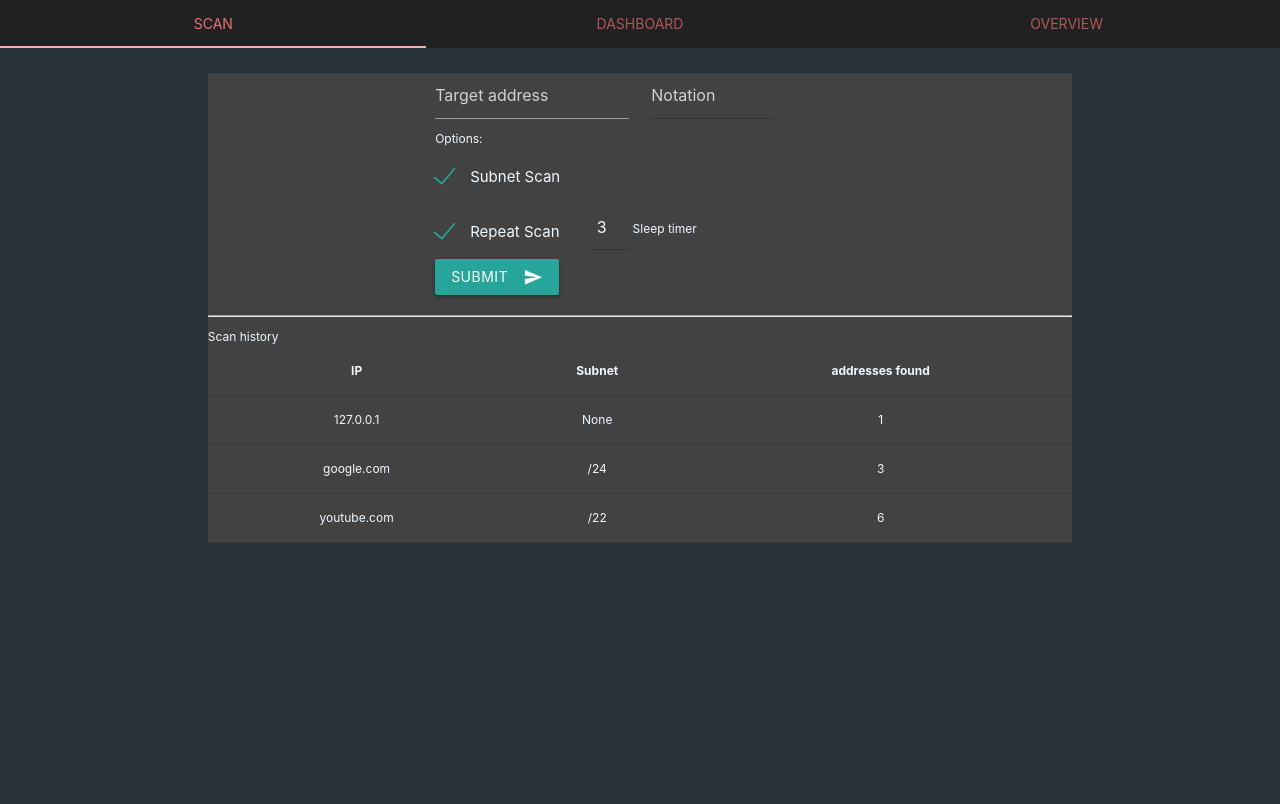
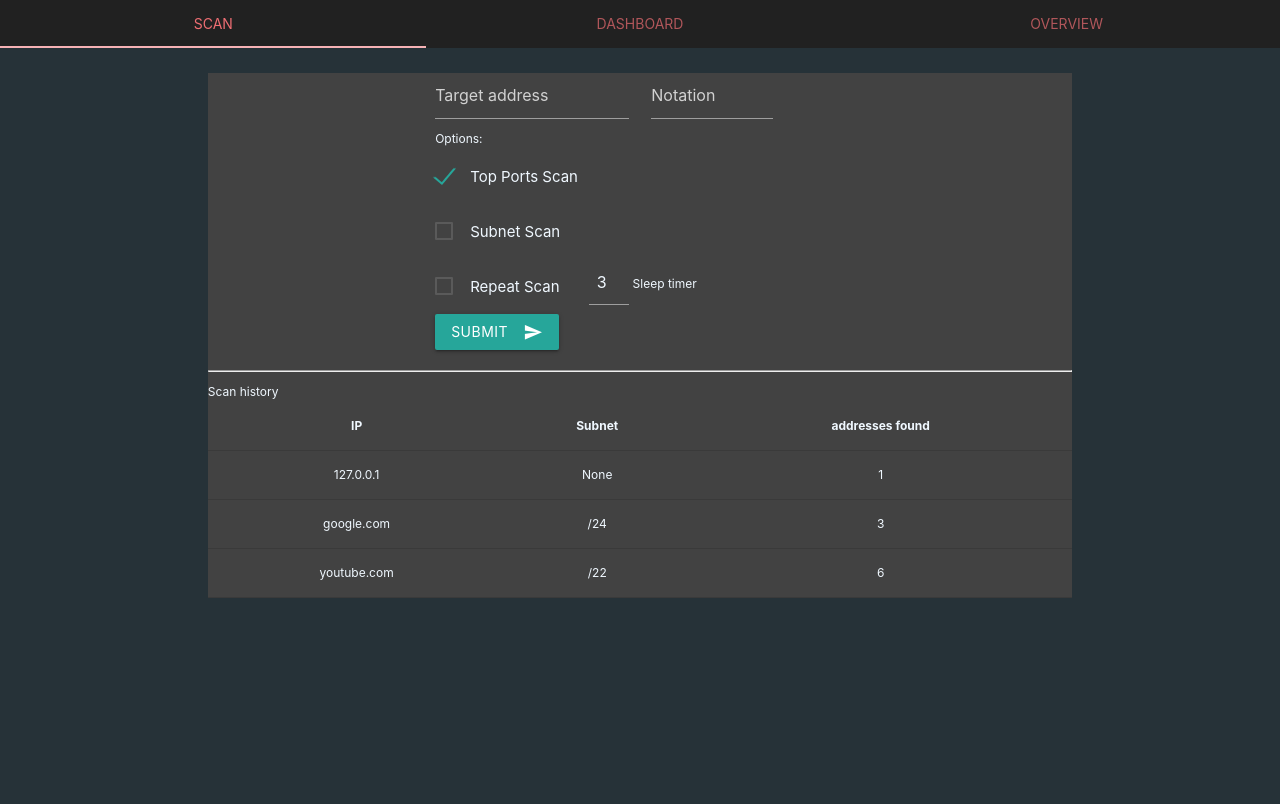
Before and after one commit to SpaceWaffle42/blumap_V3, a Flask app: page / in a window 1280 px wide. Run offline with Flask 3, Linux system fonts and the light colour scheme.

Commit message:
Fixes
+Scans can now be submitted
+added Top Ports Scan button
+changed disabled to ReadOnly
+fixed swipe bug on the dashboard page

```diff
--- a/app.py
+++ b/app.py
@@ -1,46 +1,37 @@
 import nmap_scans as ns
 from database import Database as db
-from flask import (
-    Flask,
-    render_template,
-    request,
-    redirect,
-    url_for,
-    jsonify
-    )
+from flask import Flask, render_template, request, redirect, url_for, jsonify
 
 app = Flask(__name__)
 
 db.initial()
 
+
 @app.route("/", methods=["GET", "POST"])
 def index():
     return render_template("index.html")
 
+
 @app.route("/process_form", methods=["POST"])
 def form():
-    ip = request.form["ip-address"]
-    scan_mode = request.form["scan-mode"]
+    ip = request.form.get("ip-address", "127.0.0.1")
 
-    try:
-        sleeper = request.form["sleep-timer"]
-    except:
-        sleeper = "0"
+    sleeper = request.form.get("sleep-timer", "0")
 
-    try:
-        notation = request.form["notation"]
-    except:
-        notation = "0"
+    notation = request.form.get("notation", "0")
 
-    try:
-        top = request.form["top-scan"]
-    except:
-        top = False
+    top = request.form.get("top-scan", "false") == "true"
 
-    try:
-        auto = request.form["auto-scan"]
-    except:
-        auto = False
+    auto = request.form.get("auto-scan", "false") == "true"
+
+    ns.scan.scan(
+        ip,
+        notation,
+        top,
+        auto,
+        sleeper,
+    )
+    return redirect(url_for("index"))
 
 @app.route("/data")
 def get_data():
@@ -48,6 +39,7 @@ def get_data():
 
     return jsonify(db.data())
 
+
 if __name__ == "__main__":
 
-    app.run(debug=True, host='0.0.0.0', port=5000)
+    app.run(debug=True, host="0.0.0.0", port=5000)
--- a/database.py
+++ b/database.py
@@ -30,7 +30,7 @@ class Database():
                 date TEXT
             );
             '''
-            print(tabledate)
+            # print(tabledate)
             cur.execute(tabledate)
             con.close()
         else:
@@ -92,7 +92,7 @@ class Database():
             p_filtered_str,
             now
             ]
-            print("values: ",values)
+            # print("values: ",values)
 
         except Exception as e:
             print(f"""database Error: {e}""")
--- a/static/css/stylesheet.css
+++ b/static/css/stylesheet.css
@@ -28,5 +28,8 @@ label{
 #os-dist {
     width: 100%;
     height: 100%;
-
 }
+#network-diagram{
+width: 100%;
+height: 92vh;
+}
--- a/static/js/Tabs.js
+++ b/static/js/Tabs.js
@@ -1,5 +1,7 @@
 document.addEventListener('DOMContentLoaded', function () {
+  var swipeableTabs = document.querySelectorAll('.swipeable-tabs');
+  M.Tabs.init(swipeableTabs, { swipeable: true });
 
-  var tabs = document.querySelectorAll('.tabs');
-  M.Tabs.init(tabs, { swipeable: true });
+  var Tabs = document.querySelectorAll('.tabs:not(.swipeable-tabs)');
+  M.Tabs.init(Tabs, { swipeable: false });
 });
--- a/static/js/network-diagram.js
+++ b/static/js/network-diagram.js
@@ -1,92 +1,71 @@
-// Initialize the chart on the container
 var chartDom = document.getElementById('network-diagram');
 var myChart = echarts.init(chartDom);
 
-// Generate some dynamic network data (routers and hosts)
 function generateNetworkData() {
-    // Routers (representing main network hubs)
     const routers = ['Router1', 'Router2', 'Router3', 'Router4'];
-
-    // Generate a random number of hosts connected to each router
     const hosts = [];
     for (let i = 0; i < routers.length; i++) {
-        let numHosts = Math.floor(Math.random() * 4) + 2; // Random number of hosts per router (2-5)
+        let numHosts = Math.floor(Math.random() * 4) + 2;
         for (let j = 0; j < numHosts; j++) {
             hosts.push({
                 name: `Host${i * 10 + j + 1}`,
                 symbolSize: 15,
-                itemStyle: { color: '#00BFFF' }, // Color for host nodes
-                category: i // Associate host with router category
+                itemStyle: { color: '#00BFFF' },
+                category: i
             });
         }
     }
-
-    // Create links between routers and hosts
     const links = [];
     for (let i = 0; i < routers.length; i++) {
         for (let j = 0; j < hosts.length; j++) {
-            // Link hosts to routers based on category
             if (hosts[j].category === i) {
                 links.push({
                     source: routers[i],
                     target: hosts[j].name,
-                    lineStyle: { color: '#A9A9A9' } // Link color
+                    lineStyle: { color: '#A9A9A9' }
                 });
             }
         }
     }
-
-    // Combine routers and hosts data
     const data = [
         ...routers.map((router, index) => ({
             name: router,
             symbolSize: 40,
-            itemStyle: { color: '#ff6347' }, // Color for router nodes
-            category: index, // Router category
-            draggable: true  // Enable dragging for router nodes
+            itemStyle: { color: '#ff6347' },
+            category: index,
+            draggable: true
         })),
-        ...hosts.map(host => ({
-            ...host,
-            draggable: true  // Enable dragging for host nodes
-        }))
+        ...hosts.map(host => ({ ...host, draggable: true }))
     ];
-
     return { data, links };
 }
 
-// Fetch network data
-const networkData = generateNetworkData();
-
-// Graph option with dynamic network topology (Routers and Hosts)
 var option = {
-    tooltip: {
-        formatter: '{b}'
-    },
+    tooltip: { formatter: '{b}' },
     series: [{
         type: 'graph',
         layout: 'force',
-        force: {
-            repulsion: 100, // Force distance between nodes
-            edgeLength: 100, // Force length between connected nodes
-            gravity: 0.1     // Force of gravity that attracts nodes towards the center
-        },
-        roam: true,  // Allow pan and zoom
-        label: {
-            show: true,
-            position: 'right',
-            formatter: '{b}'
-        },
-        edgeSymbol: 'none',  // No arrows on the edges
-        edgeSymbolSize: [4, 10],
-        data: networkData.data, // Dynamic nodes (routers and hosts)
-        links: networkData.links // Dynamic links between nodes
+        force: { repulsion: 100, edgeLength: 100, gravity: 0.1 },
+        roam: true,
+        label: { show: true, position: 'right', formatter: '{b}' },
+        edgeSymbol: 'none',
+        data: generateNetworkData().data,
+        links: generateNetworkData().links
     }]
 };
-
-// Set the option for the chart
 myChart.setOption(option);
 
-// Resize the chart when the window is resized
-window.onresize = function () {
+window.addEventListener('resize', function () {
     myChart.resize();
-};
+});
+
+document.querySelectorAll('.tabs a').forEach(function (tab) {
+    tab.addEventListener('click', function () {
+        const activeTab = this.getAttribute('href');
+        if (activeTab === '#network') {
+            setTimeout(() => {
+                myChart.resize(); // Force resize
+            }, 0); // sleep time
+        }
+    });
+});
--- a/templates/index.html
+++ b/templates/index.html
@@ -6,11 +6,12 @@
   <link rel="stylesheet" href="https://cdnjs.cloudflare.com/ajax/libs/materialize/1.0.0/css/materialize.min.css" />
   <link rel="stylesheet" href="{{ url_for('static', filename='css/stylesheet.css') }}" />
   <link href="https://fonts.googleapis.com/icon?family=Material+Icons" rel="stylesheet" />
+
   <meta name="viewport" content="width=device-width, initial-scale=1.0" />
+
   <script src="https://cdnjs.cloudflare.com/ajax/libs/materialize/1.0.0/js/materialize.min.js"></script>
   <script src="https://cdn.jsdelivr.net/npm/d3@7"></script>
   <script src="https://cdn.jsdelivr.net/npm/@observablehq/plot@0.6"></script>
-
   <script src="https://cdn.jsdelivr.net/npm/echarts/dist/echarts.min.js"></script>
 
   <title>Blumap V3</title>
@@ -19,7 +20,7 @@
 <body class="blue-grey darken-4">
   <div class="window-selection">
     <div class="row">
-      <ul id="tabs-swipe" class="tabs tabs-fixed-width grey darken-4">
+      <ul class="tabs tabs-fixed-width grey darken-4 swipeable-tabs">
         <li class="tab col s3"><a class="active" href="#swipe-1">Scan</a></li>
         <li class="tab col s3"><a href="#swipe-2">Dashboard</a></li>
         <li class="tab col s3"><a href="#swipe-3">Overview</a></li>
@@ -37,16 +38,28 @@
 
                   <div class="col m2 push-m3">
                     <input placeholder="Notation" id="notation" name="notation" type="number" max="32" min="0"
-                      class="validate" style="color: azure" disabled />
+                      class="validate" style="color: azure" readonly />
                   </div>
 
                   <div class="col m7"></div>
 
                   <div class="col s12 push-s3">
                     <label>Options:</label>
+                  </div>
+
+                  <div class="col s12 push-s3">
                     <p>
                       <label>
-                        <input class="with-gap" name="scan-mode" type="checkbox" value="none" checked />
+                        <input class="with-gap" id="top-scan" name="top-scan" type="checkbox" checked />
+                        <span>Top Ports Scan</span>
+                      </label>
+                    </p>
+                  </div>
+
+                  <div class="col s12 push-s3">
+                    <p>
+                      <label>
+                        <input class="with-gap" name="notation" id="notation" type="checkbox" />
                         <span>Subnet Scan</span>
                       </label>
                     </p>
@@ -55,7 +68,7 @@
 
                     <p>
                       <label>
-                        <input class="with-gap" name="scan-mode" type="checkbox" value="none" checked />
+                        <input class="with-gap" id="auto-scan" name="auto-scan" type="checkbox" value="False" />
                         <span>Repeat Scan</span>
                       </label>
                     </p>
@@ -69,7 +82,7 @@
                     color: aliceblue;
                     text-align: center;" type="number" max="30" min="1" name="sleep-timer" id="sleep-timer"
                         class="sleep-timer tooltipped" data-position="right" data-tooltip="Sleep timer (Seconds)"
-                        value="3" disabled>
+                        value="3" readonly>
                       <span>Sleep timer</span>
                     </label>
                   </div>
@@ -125,7 +138,7 @@
 
         <div id="swipe-2" class="col s12">
           <div class="contents container chart-container grey darken-3">
-            <ul id="tabs-child" class="tabs tabs-fixed-width grey darken-2">
+            <ul class="tabs tabs-fixed-width grey darken-2">
               <li class="tab col s3"><a class="active" href="#graphs">Graphs</a></li>
               <li class="tab col s3"><a href="#network">Network (WIP)</a></li>
             </ul>
@@ -150,8 +163,8 @@
               </div>
             </div>
           </div>
-          <div id="network" class="col s12" >
-            <div id = "network-diagram" class="chart" style="width: 100%; height: 92vh;"></div>
+          <div id="network" class="net col s12">
+            <div id="network-diagram" class="chart"></div>
             <script src="{{ url_for('static', filename='js/network-diagram.js') }}"></script>
           </div>
         </div>
```
Also changed, not shown: nmap_scans.py (+28 -20 lines).
